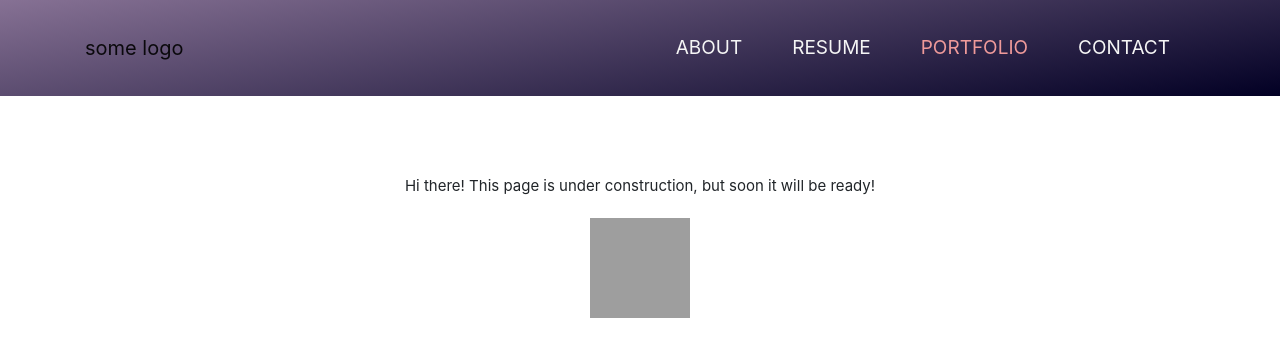
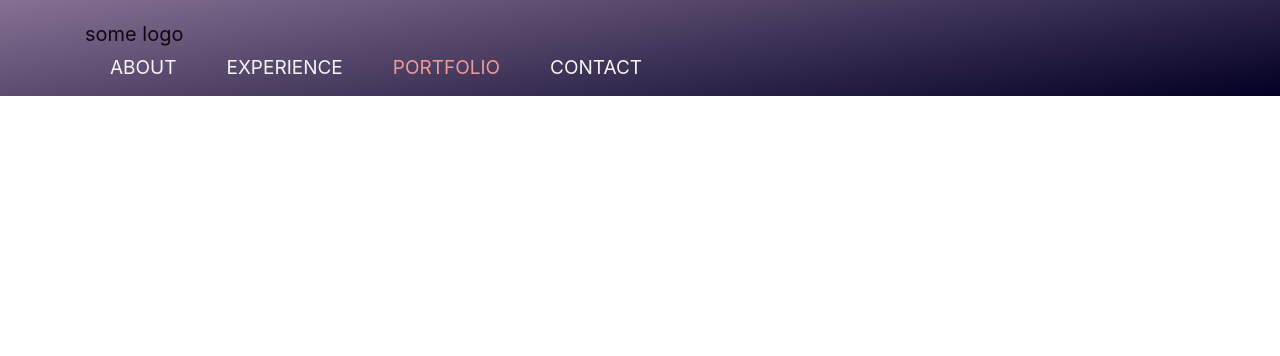
Before and after one commit to aidanakad/resume, a React (Create React App) app: page /portfolio in a window 1280 px wide. Shown: the top 356 px of the page. Built offline with nearby package versions, Linux system fonts and the light colour scheme; grey boxes are pictures that could not be loaded.

Commit message:
tried to adapt to mobile

```diff
--- a/src/App.js
+++ b/src/App.js
@@ -2,8 +2,9 @@ import React from 'react';
 import 'bootstrap/dist/css/bootstrap.min.css'
 import {BrowserRouter, Route, Switch} from 'react-router-dom'
 import About from'./components/About'
-import Resume from'./components/Resume'
+import Experience from'./components/Experience'
 import Portfolio from'./components/Portfolio'
+// import ContactList from './components/ContactList'
 import Contact from './components/Contact';
 
 function App() {
@@ -12,9 +13,10 @@ function App() {
       <BrowserRouter>
         <Switch>
           <Route path="/" component={About} exact/>
-          <Route path="/resume" component={Resume} exact />
+          <Route path="/experience" component={Experience} exact />
           <Route path="/portfolio" component={Portfolio} exact/>
           <Route path="/contact" component={Contact} exact/>
+          {/* <Route path="/portfolio/contact-list" component={ContactList} exact/> */}
         </Switch>
       </BrowserRouter>
     </div>
--- /dev/null
+++ b/src/components/ContactList/index.js
@@ -0,0 +1,10 @@
+import React from 'react'
+
+function ContactList() {
+  return (
+    <div>
+      ContactList
+    </div>
+  )
+}
+export default ContactList
--- a/src/components/NavBar.js
+++ b/src/components/NavBar.js
@@ -1,24 +1,28 @@
 import React from 'react';
 import {NavLink} from 'react-router-dom'
-import {Navbar, Nav, Container} from 'react-bootstrap'
+import {Navbar, Nav, Container, Row, Col} from 'react-bootstrap'
 import style from './nav.module.css'
 
 export default function Navigation() {
   return (
-      <Navbar fixed="top" collapseOnSelect expand="md" variante="dark" className={style.nav}>
+      <Navbar fixed="top" collapseOnSelect expand= 'lg' variante="dark" className={style.nav} mr='auto'>
         <Container>
+          <Row>
+            <Col xs={6} md={12}>
               <Navbar.Brand href="/">
             some logo
               </Navbar.Brand>
-          <Navbar.Toggle aria-controls="responsive-navbar-nav"/>
+              <Navbar.Toggle aria-controls="responsive-navbar-nav" />
               <Navbar.Collapse id="responsive-navbar-nav">
-            <Nav className={style.navBar}>
+                <Nav className={style.navBar} className = ' justify-content-end'>
                   <NavLink className={style.navlink} activeClassName={style.activeLink} exact to="/">About</NavLink>
-              <NavLink className={style.navlink} activeClassName={style.activeLink} to="/resume">Resume</NavLink>
+                  <NavLink className={style.navlink} activeClassName={style.activeLink} to="/experience">Experience</NavLink>
                   <NavLink className={style.navlink} activeClassName={style.activeLink} to="/portfolio">Portfolio</NavLink>
                   <NavLink className={style.navlink} activeClassName={style.activeLink} to="/contact">Contact</NavLink>
                 </Nav>
               </Navbar.Collapse>
+            </Col>
+          </Row>
         </Container>
       </Navbar>
 
--- a/src/components/Portfolio/index.js
+++ b/src/components/Portfolio/index.js
@@ -1,11 +1,15 @@
 import React from 'react';
 import PageWrapper from '../PageWrapper'
 import Development from '../Development';
+import {NavLink} from 'react-router-dom'
 
 export default function Portfolio() {
   return (
     <PageWrapper>
-      <Development/>
+      <div>
+
+      <NavLink  to='/portfolio/contact-list'>Contact List</NavLink>
+      </div>
     </PageWrapper>
   );
 }
```
Also changed, not shown: src/components/Experience/experience.module.css (added), src/components/Experience/index.js (renamed from src/components/Resume/index.js). Lines whose indentation alone changed are shown as unchanged.
